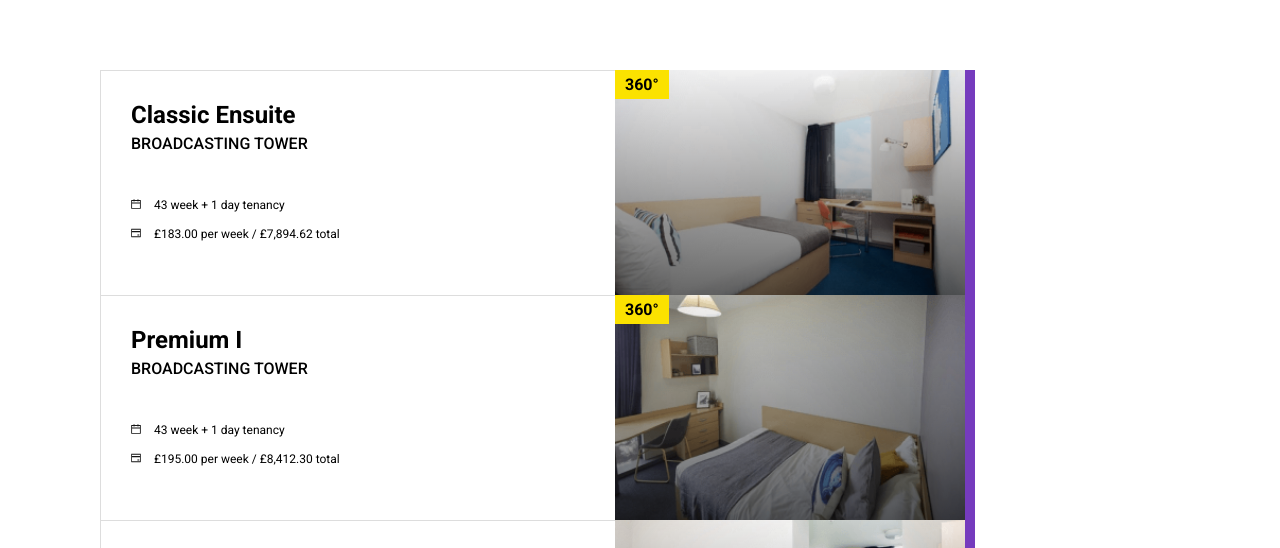
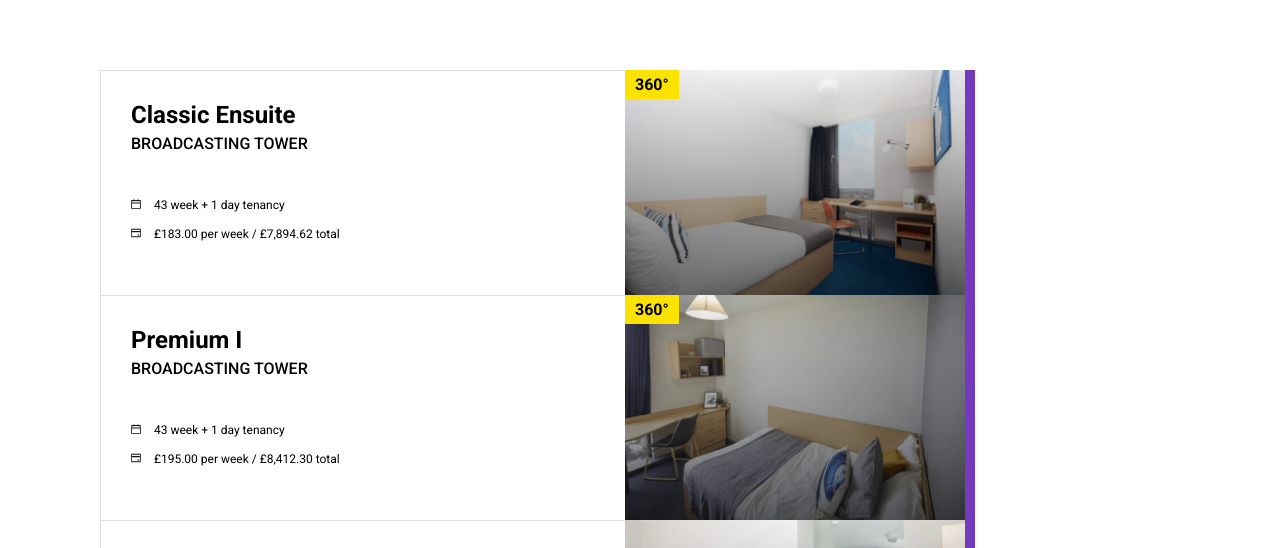
Before and after one commit to ArinaKond/HTML-CSS-Test, a plain HTML site: page index.html in a window 1280 px wide. Shown: the part 197-745 px from the top of the page. Drawn offline with Linux system fonts and the light colour scheme; a web font is replaced by a local one.

Commit message:
fix: fix card_image and card_description width

```diff
--- a/scss/_card.scss
+++ b/scss/_card.scss
@@ -96,13 +96,13 @@
             }
         }
         &__image{
-            width: 80%;
+            width: 40%;
             min-width: 280px;
             max-width: 360px;
             height: 225px;
         }
         &__description{
-            width: 100%;
+            width: 60%;
             padding: 30px;
             padding-bottom: 52px;
             border: 1px solid $light_grey;
```
Also changed, not shown: css/style.css.
